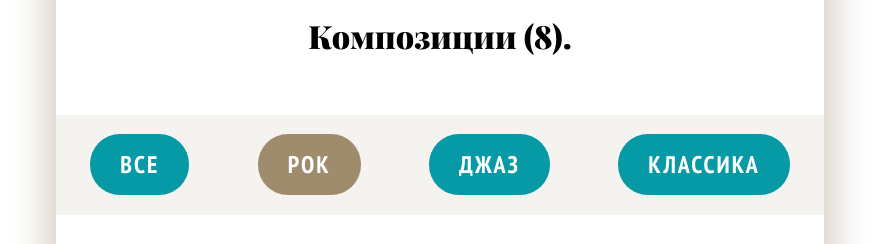
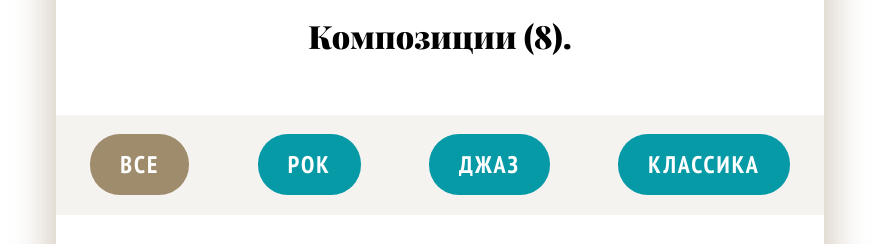
Before and after one commit to RomanBass/guitar, a React (Create React App) app in the folder project/: page / in a window 1280 px wide. Shown: the part 1080-1324 px from the top of the page, without its empty margins (200-1079 px from the left). Built offline with nearby package versions, Linux system fonts and the light colour scheme; a web font is replaced by a local one.

Commit message:
wip настраивает реакцию на мышь у блока фильтров.

```diff
--- a/project/src/components/filter/filter.tsx
+++ b/project/src/components/filter/filter.tsx
@@ -1,11 +1,26 @@
+import { useState } from 'react';
+
 const filterOptions = ['Все', 'Рок', 'Джаз', 'Классика'];
 
 
 function Filter(): JSX.Element {
 
+  const [filterType, setFilterType] = useState('Все');
+
   const filterList = filterOptions.map((filterOption) => (
-    <li value={filterOption} key={filterOption} className="filter__filter-option filter-option">
-      <a href="/" className={`filter-option_filter-text filter-text ${filterOption === 'Рок' ? 'filter-text--active' : ''}`}>{filterOption}</a>
+    <li key={filterOption} className="filter__filter-option filter-option">
+      <a
+        href="/"
+        className={`filter-option_filter-text filter-text ${filterOption === filterType ? 'filter-text--active' : ''}`}
+        data-filter={filterOption}
+        onClick={(evt) => {
+          evt.preventDefault();
+          if (evt.currentTarget.dataset.filter) {
+            setFilterType(evt.currentTarget.dataset.filter);
+          }
+        }}
+      >{filterOption}
+      </a>
     </li>
   ));
 
```
